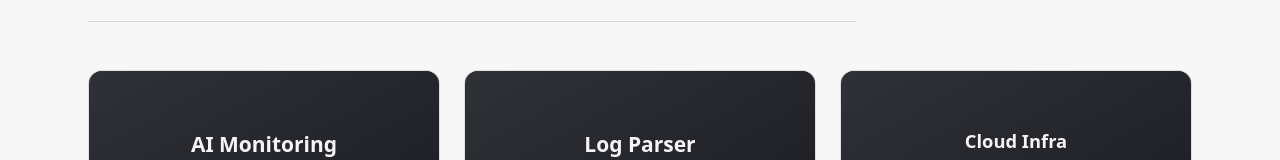
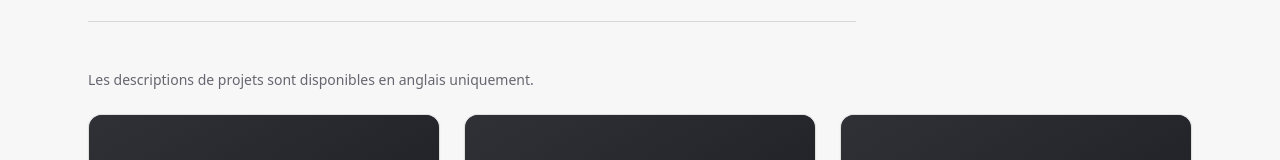
Before and after one commit to EtienneFokou-E18560/interactive-resume, a Next.js app: page /projects in a window 1280 px wide. Both pictures are taken after a click on the button "EN". Shown: the part 259-419 px from the top of the page. Built offline with nearby package versions, Linux system fonts and the light colour scheme; no server answers.

Commit message:
French: say that project write-ups are English only (#35)
A note on /projects and each case study when the site is in French,
and lang="en" on the case study article so screen readers pronounce
the English text correctly.

```diff
--- /dev/null
+++ b/components/EnglishOnlyNote.tsx
@@ -0,0 +1,15 @@
+"use client";
+
+import { useLanguage } from "@/hooks/useLanguage";
+
+/** Project write-ups exist in English only; say so when the site is in another language. */
+export default function EnglishOnlyNote({ className = "" }: { className?: string }) {
+  const { locale, t } = useLanguage();
+  if (locale === "en") return null;
+
+  return (
+    <p className={`text-sm text-[var(--color-text-muted)] ${className}`} role="note">
+      {t.projects.englishOnly}
+    </p>
+  );
+}
--- a/components/ProjectCaseStudyContent.tsx
+++ b/components/ProjectCaseStudyContent.tsx
@@ -3,13 +3,15 @@ import { ExternalLink, ArrowLeft } from "lucide-react";
 import { FaGithub } from "react-icons/fa";
 import type { Project } from "@/data/projects";
 import { projectClassificationLabels } from "@/data/projects";
+import EnglishOnlyNote from "@/components/EnglishOnlyNote";
 
 export default function ProjectCaseStudyContent({ project }: { project: Project }) {
   const study = project.caseStudy;
   if (!study) return null;
 
   return (
-    <article className="mx-auto max-w-3xl px-4 py-16 sm:px-6">
+    // The write-up is English whatever the UI language, so screen readers use English pronunciation.
+    <article lang="en" className="mx-auto max-w-3xl px-4 py-16 sm:px-6">
       <Link
         href="/projects"
         className="inline-flex items-center gap-2 text-sm text-[var(--color-text-muted)] hover:text-accent"
@@ -19,6 +21,7 @@ export default function ProjectCaseStudyContent({ project }: { project: Project
       </Link>
 
       <header className="mt-8 border-b border-[var(--color-border)] pb-8">
+        <EnglishOnlyNote className="mb-4" />
         <p className="eyebrow">
           {projectClassificationLabels[project.classification]}
         </p>
--- a/components/ProjectsPageContent.tsx
+++ b/components/ProjectsPageContent.tsx
@@ -4,12 +4,14 @@ import PageLayout from "@/components/PageLayout";
 import ProjectCard from "@/components/ProjectCard";
 import { projects } from "@/data/projects";
 import { useLanguage } from "@/hooks/useLanguage";
+import EnglishOnlyNote from "@/components/EnglishOnlyNote";
 
 export default function ProjectsPageContent() {
   const { t } = useLanguage();
 
   return (
     <PageLayout title={t.projects.title} description={t.projects.description}>
+      <EnglishOnlyNote className="mb-6" />
       <div className="grid gap-6 sm:grid-cols-2 lg:grid-cols-3">
         {projects.map((project) => (
           <ProjectCard key={project.slug} project={project} />
--- a/lib/i18n.ts
+++ b/lib/i18n.ts
@@ -56,6 +56,7 @@ export const translations = {
       demo: "Demo",
       caseStudy: "Read case study",
       caseStudyOnly: "Case study (no public repo)",
+      englishOnly: "Project write-ups are in English only.",
     },
     skills: {
       title: "Skills",
@@ -183,6 +184,7 @@ export const translations = {
       demo: "Démo",
       caseStudy: "Lire l'étude de cas",
       caseStudyOnly: "Étude de cas (pas de dépôt public)",
+      englishOnly: "Les descriptions de projets sont disponibles en anglais uniquement.",
     },
     skills: {
       title: "Compétences",
```
